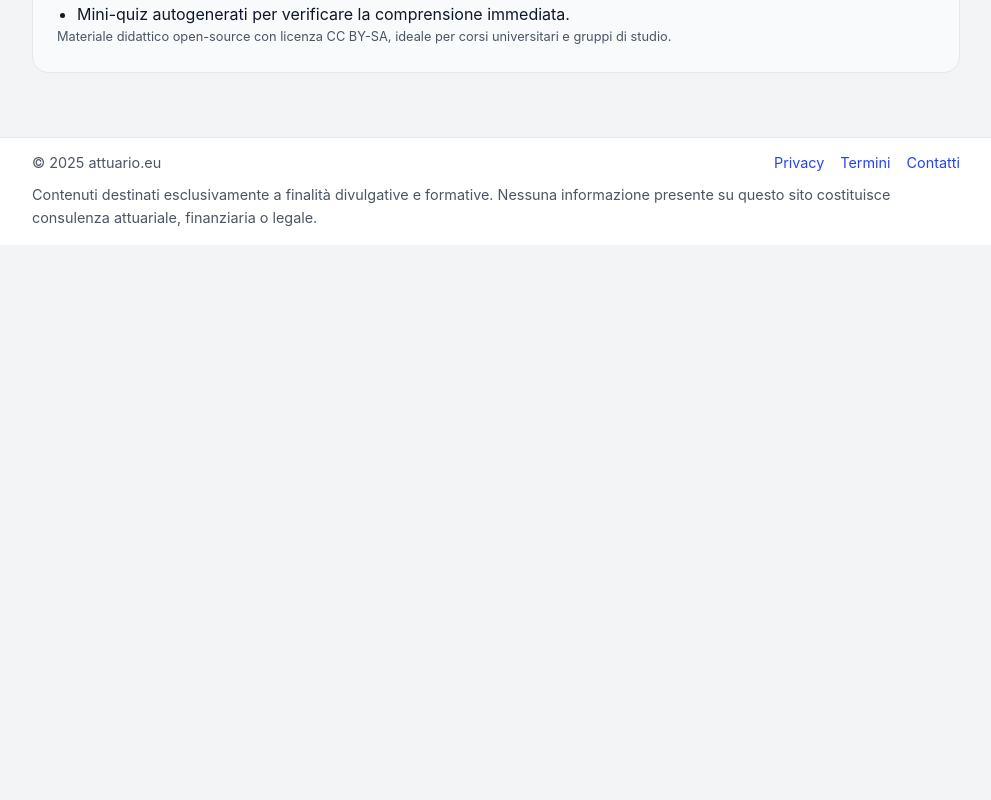
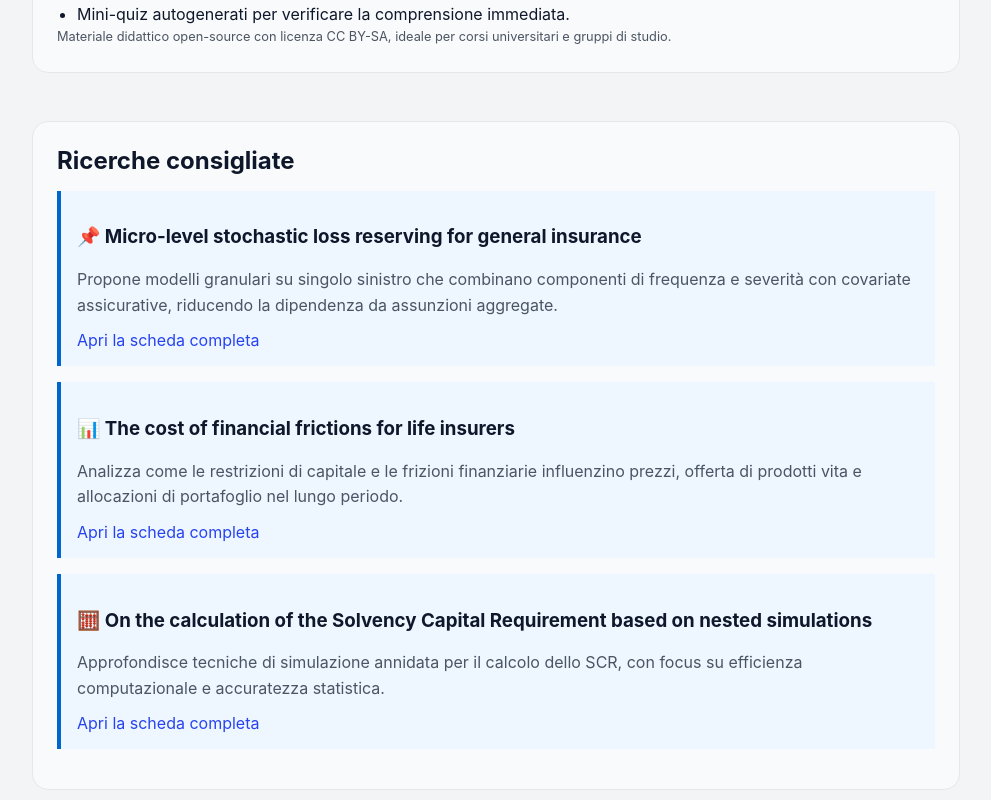
Before and after one commit to pietroscik/attuario-eu, a Next.js app: page /teoria in a window 1280 px wide. Shown: the part 1040-1840 px from the top of the page, without its empty margins (144-1135 px from the left). Before the commit the page ends 1285 px from the top, so only its background shows below. Built offline with nearby package versions, Linux system fonts and the light colour scheme.

Commit message:
Add research highlights section to teoria page

```diff
--- a/pages/teoria.js
+++ b/pages/teoria.js
@@ -43,6 +43,28 @@ const topics = [
   },
 ];
 
+const researchHighlights = [
+  {
+    title: "📌 Micro-level stochastic loss reserving for general insurance",
+    description:
+      "Propone modelli granulari su singolo sinistro che combinano componenti di frequenza e severità con covariate assicurative, riducendo la dipendenza da assunzioni aggregate.",
+    slug: "/wiki/ricerche-attuariali.html#antonio-plat-2014",
+  },
+  {
+    title: "📊 The cost of financial frictions for life insurers",
+    description:
+      "Analizza come le restrizioni di capitale e le frizioni finanziarie influenzino prezzi, offerta di prodotti vita e allocazioni di portafoglio nel lungo periodo.",
+    slug: "/wiki/ricerche-attuariali.html#koijen-yogo-2016",
+  },
+  {
+    title:
+      "🧮 On the calculation of the Solvency Capital Requirement based on nested simulations",
+    description:
+      "Approfondisce tecniche di simulazione annidata per il calcolo dello SCR, con focus su efficienza computazionale e accuratezza statistica.",
+    slug: "/wiki/ricerche-attuariali.html#bauer-reuss-singer-2012",
+  },
+];
+
 export default function Teoria() {
   return (
     <Layout
@@ -75,6 +97,27 @@ export default function Teoria() {
           Materiale didattico open-source con licenza CC BY-SA, ideale per corsi universitari e gruppi di studio.
         </p>
       </section>
+
+      <section className="section info-panel">
+        <h2>Ricerche consigliate</h2>
+        {researchHighlights.map(({ title, description, slug }) => (
+          <div
+            key={slug}
+            style={{
+              background: "#eef6ff",
+              padding: "1rem",
+              borderLeft: "4px solid #0066cc",
+              margin: "1rem 0",
+            }}
+          >
+            <h3>{title}</h3>
+            <p>{description}</p>
+            <a href={slug} target="_blank" rel="noopener noreferrer">
+              Apri la scheda completa
+            </a>
+          </div>
+        ))}
+      </section>
     </Layout>
   );
 }
```
